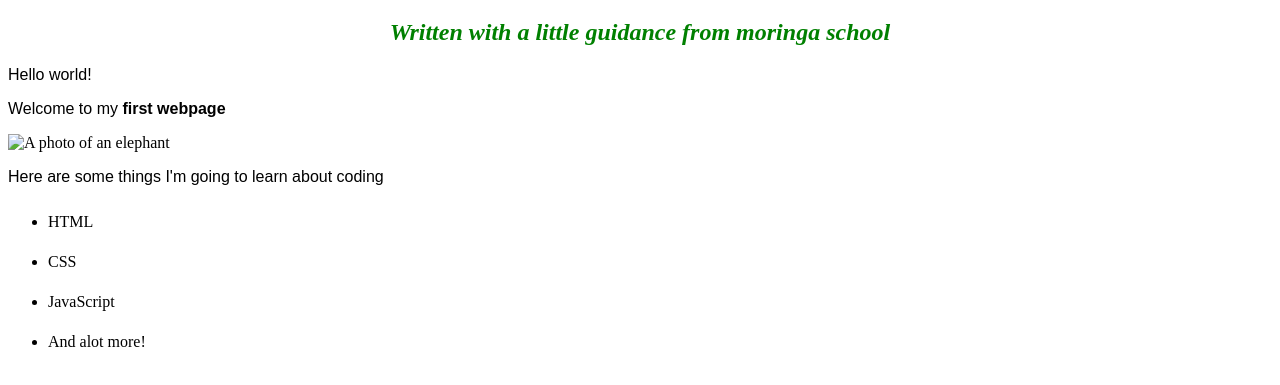
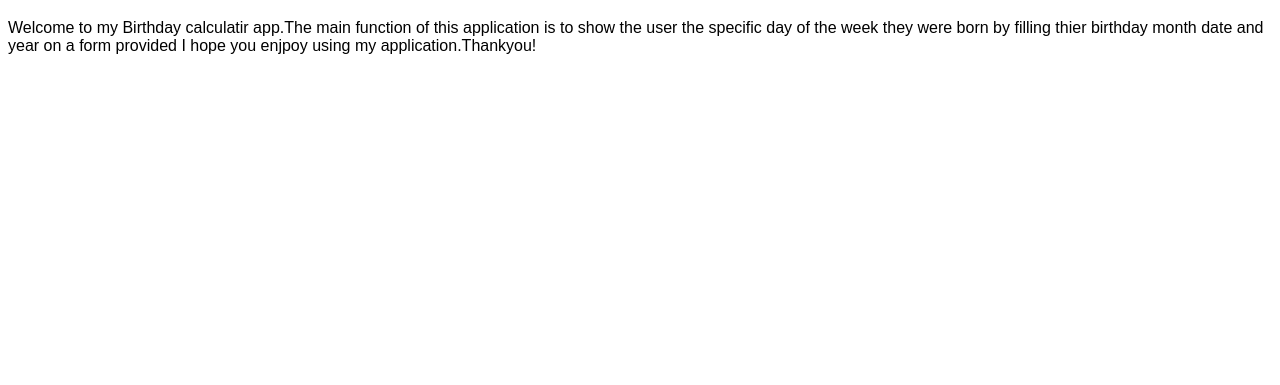
Before and after one commit to kusina27/calculator, a plain HTML site: page index.html in a window 1280 px wide. Shown: the part 61-446 px from the top of the page. Drawn offline with Linux system fonts and the light colour scheme.

Commit message:
edit paragraph

```diff
--- a/index.html
+++ b/index.html
@@ -4,20 +4,17 @@
     <meta charset="utf-8">
     <title>Birthday Calculator</title>
     <link href="css/styles.css" rel="stylesheet" type="text/css">
+
   </head>
   <body>
   <h1>Birthday calculator</h1>
-    <h2>Written with a little guidance from <em>moringa school</em></h2>
 
-    <p>Hello world!</p>
-    <p>Welcome to my <strong>first webpage</strong></p>
-<img src="images/elephant.jpg" alt="A photo of an elephant">
-    <p>Here are some things I'm going to learn about coding</p>
-    <ul>
-      <li>HTML</li>
-      <li>CSS</li>
-      <li>JavaScript</li>
-      <li>And alot more!</li>
-    </ul>
+    <p>Welcome to my Birthday calculatir app.The main function of this application is to show the user
+         the specific day of the week they were born by filling thier birthday month date and year on a form provided
+         I hope you enjpoy using my application.Thankyou!
+    </strong></p>
+
+
+
 </body>
 </html>
```
